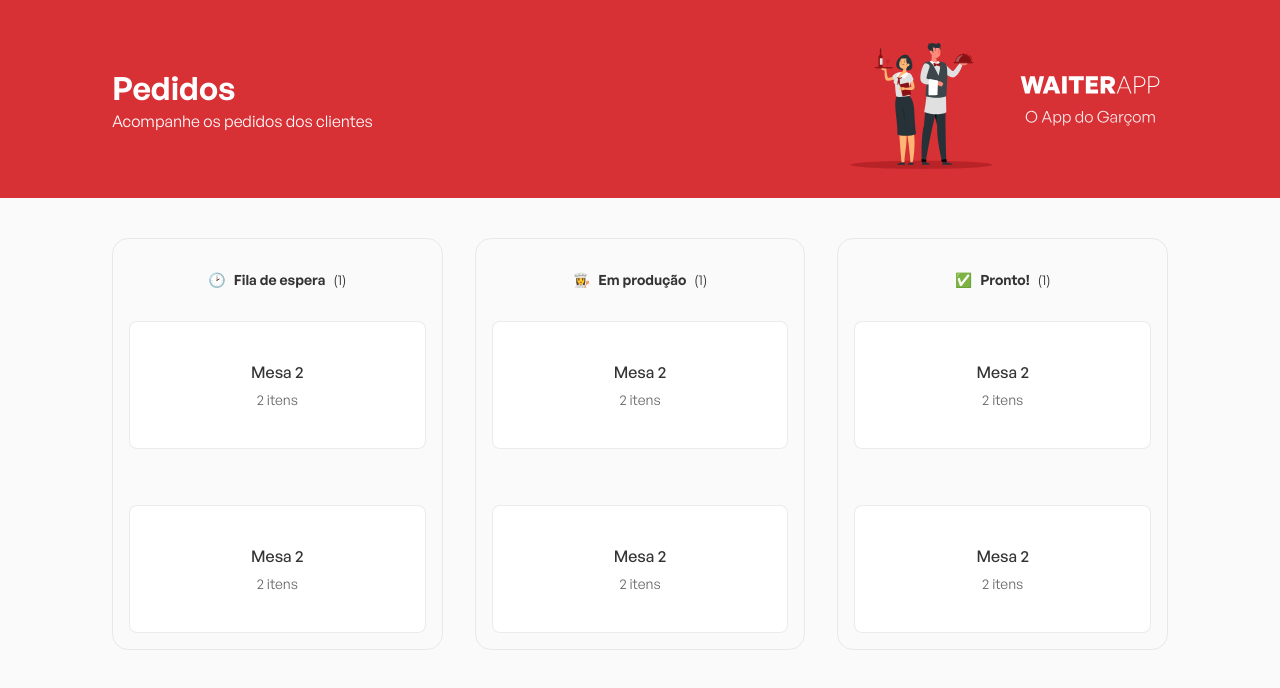
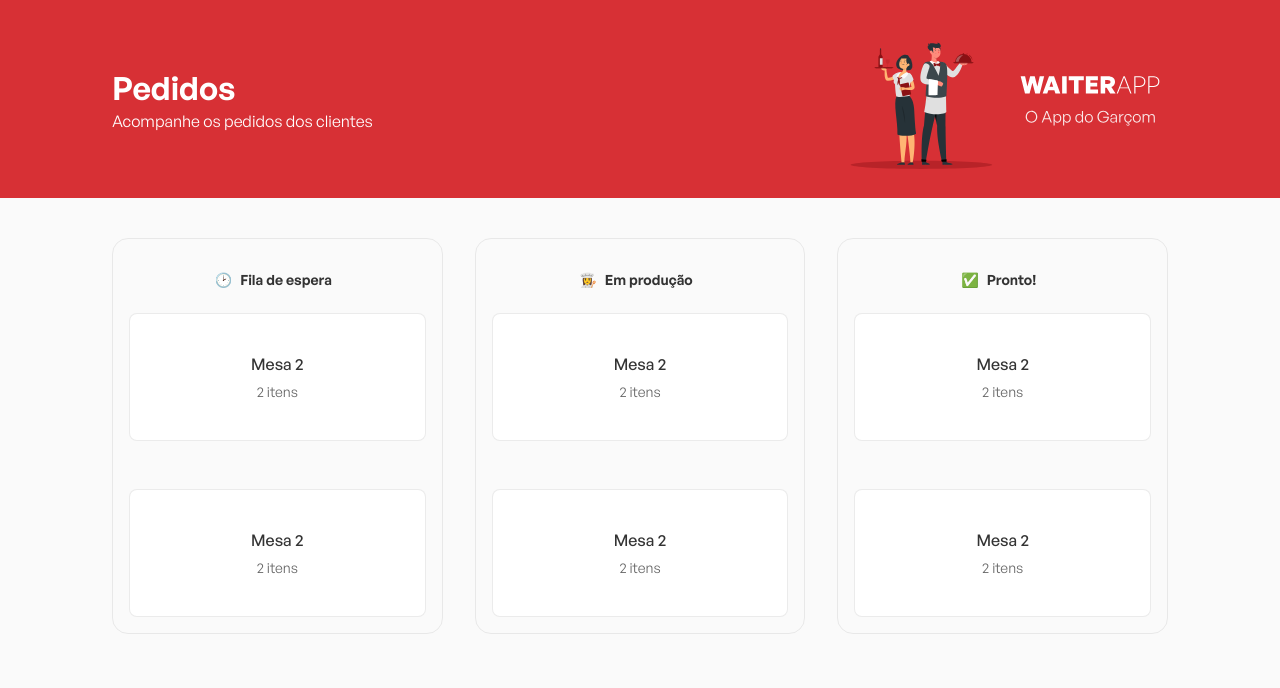
Before and after one commit to wellingtonrodriguesbr/waiter-app-web, a React (Vite) app: page / in a window 1280 px wide. Shown: the top 688 px of the page. Built offline with nearby package versions, Linux system fonts and the light colour scheme.

Commit message:
feat: create Orders component

```diff
--- a/src/components/Orders/index.tsx
+++ b/src/components/Orders/index.tsx
@@ -1,3 +1,4 @@
+import { Order } from "../../types/Order";
 import { Container } from "../Container";
 import { OrderCard } from "../OrderCard";
 import { OrdersContainer } from "./styles";
@@ -6,10 +7,46 @@ export function Orders() {
   return (
     <OrdersContainer>
       <Container>
-        <OrderCard icon="🕑" text="Fila de espera" count="(1)" />
-        <OrderCard icon="👩‍🍳" text="Em produção" count="(1)" />
-        <OrderCard icon="✅" text="Pronto!" count="(1)" />
+        <OrderCard orders={orders} icon="🕑" text="Fila de espera" />
+        <OrderCard orders={[]} icon="👩‍🍳" text="Em produção" />
+        <OrderCard orders={[]} icon="✅" text="Pronto!" />
       </Container>
     </OrdersContainer>
   );
 }
+
+const orders: Order[] = [
+  {
+    _id: "6374b75f548a679de48598d1",
+    table: "1",
+    status: "WAITING",
+    products: [
+      {
+        product: {
+          name: "Coca Cola",
+          imagePath: "1668591742614-coca-cola.png",
+          price: 7,
+        },
+        quantity: 3,
+        _id: "6374b75f548a679de48598d2",
+      },
+    ],
+  },
+
+  {
+    _id: "6374b75f548a679de48598d11",
+    table: "3",
+    status: "WAITING",
+    products: [
+      {
+        product: {
+          name: "Coca Cola",
+          imagePath: "1668591742614-coca-cola.png",
+          price: 7,
+        },
+        quantity: 3,
+        _id: "6374b75f548a679de48598d2",
+      },
+    ],
+  },
+];
--- a/src/components/Orders/styles.ts
+++ b/src/components/Orders/styles.ts
@@ -3,7 +3,7 @@ import styled from "styled-components";
 export const OrdersContainer = styled.section`
   margin-top: 2.5rem;
 
-  div {
+  > div {
     display: flex;
     align-items: center;
     justify-content: center;
```
